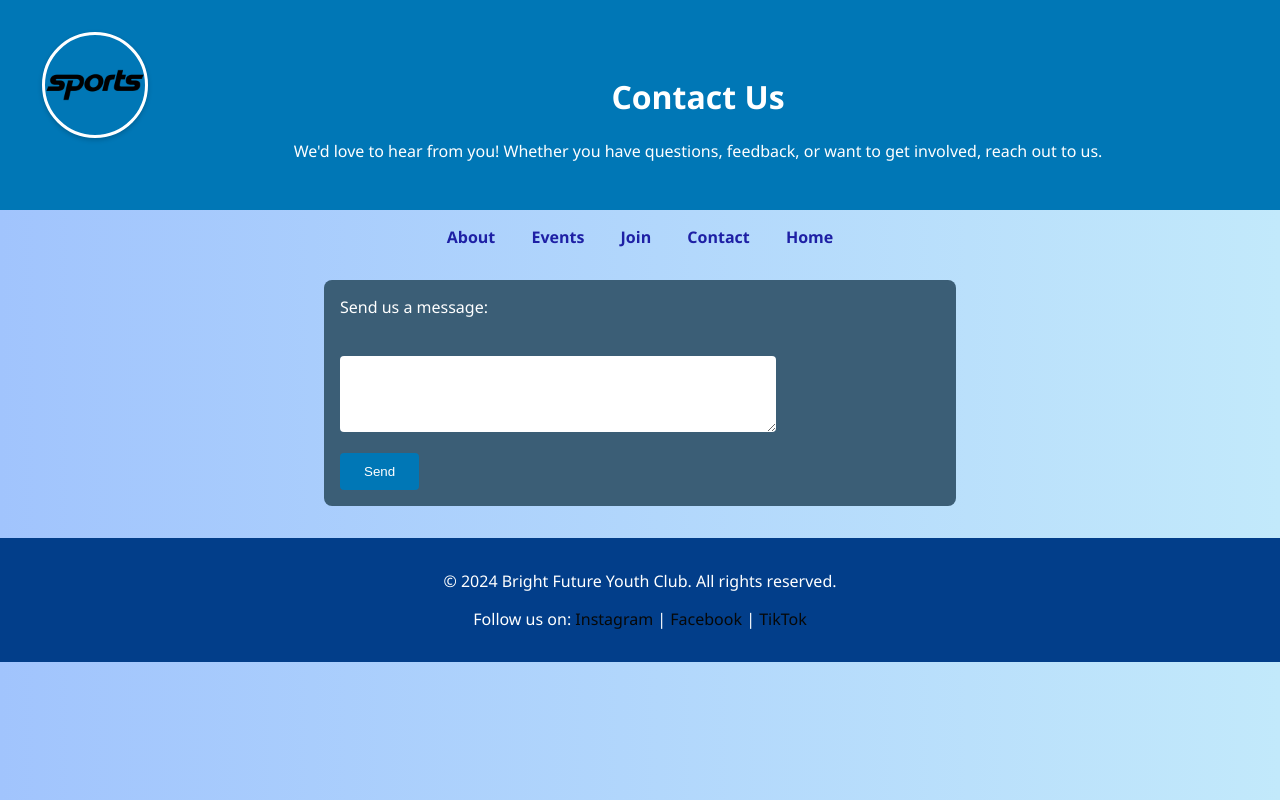
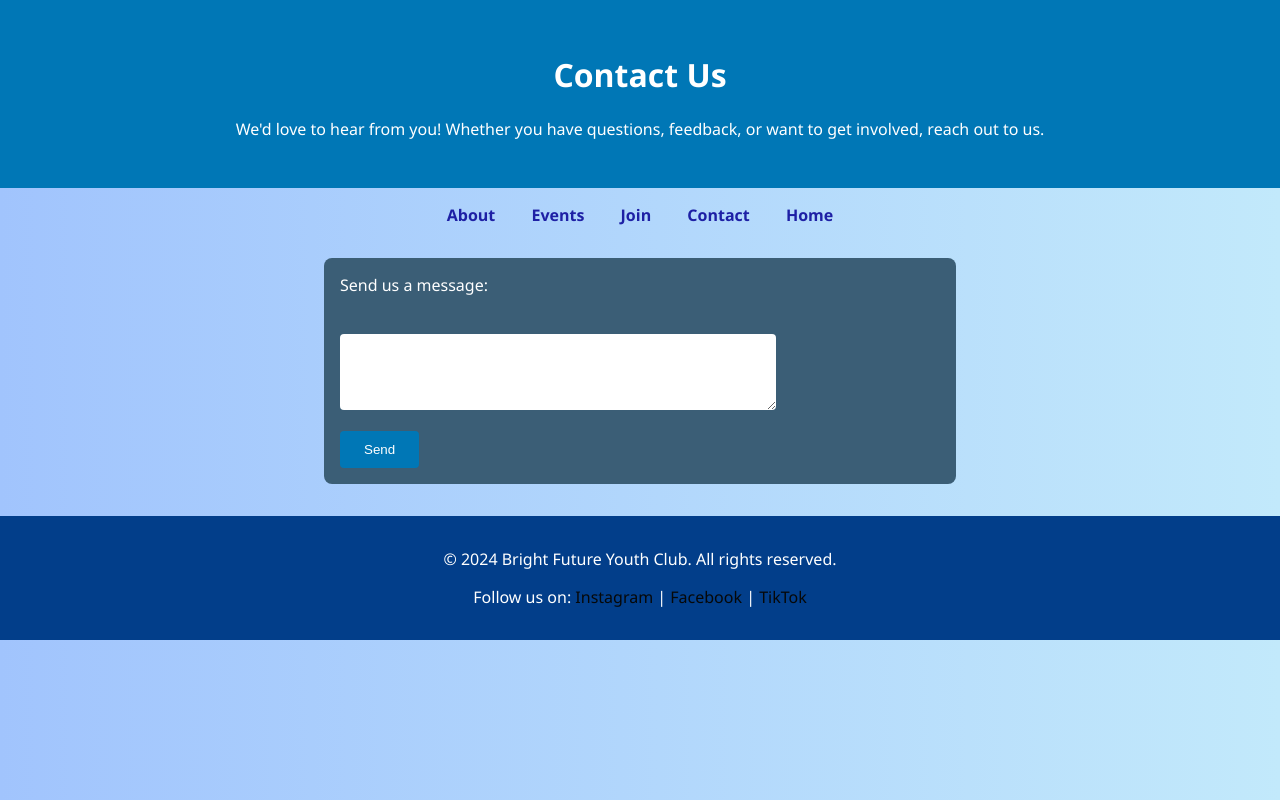
Before and after one commit to ruth964/light, a plain HTML site: page contacts.html in a window 1280 px wide. Drawn offline with Linux system fonts and the light colour scheme; files whose address does not match are found by name.

Commit message:
Update contacts.html

```diff
--- a/contacts.html
+++ b/contacts.html
@@ -110,24 +110,11 @@
         nav ul li a:hover {
             text-decoration: underline;
         }
-        img {
-        max-width: 100px;
-        height: auto;
-        display: block;
-        margin: 0 auto 1rem;
-       border-radius: 50%;
-        border: 3px solid white;
-        box-shadow: 0 2px 5px rgba(0,0,0,0.2);
-        align-items: left;
-        justify-content: left;
-        float: left;
-        margin-left: 10px;
-    }
+
     </style>
 </head>
 <body>
     <header>
-        <img src="C:\Users\RUTH LIGHT\Desktop\Index.html\index.html\sports-logo-png-transparent.png" alt="Bright Future Logo"/><br />
         <h1>Contact Us</h1>
         <p>We'd love to hear from you! Whether you have questions, feedback, or want to get involved, reach out to us.</p>
     </header>
@@ -157,4 +144,5 @@
         </p>
     </footer>
 </body>
+
 </html>
```
